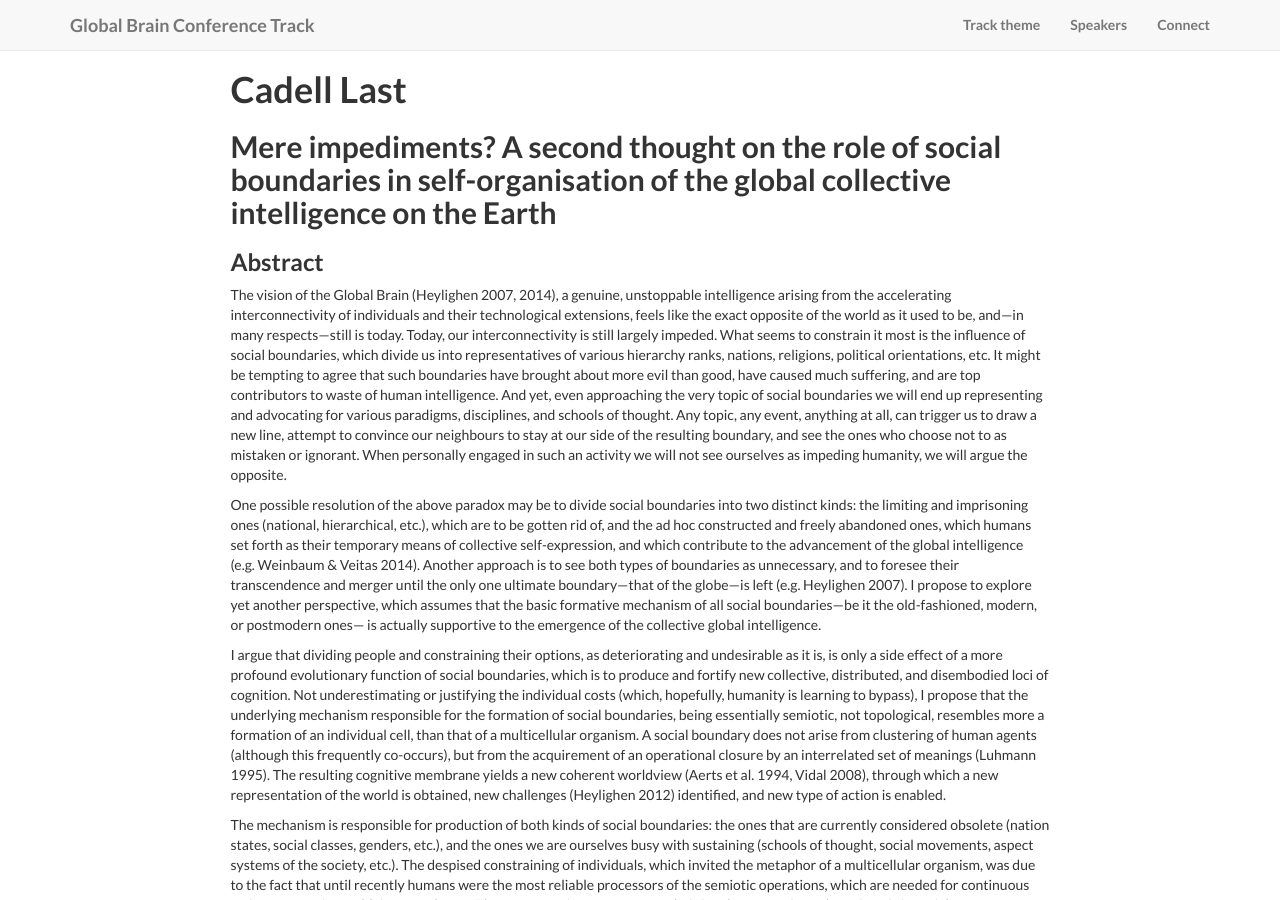
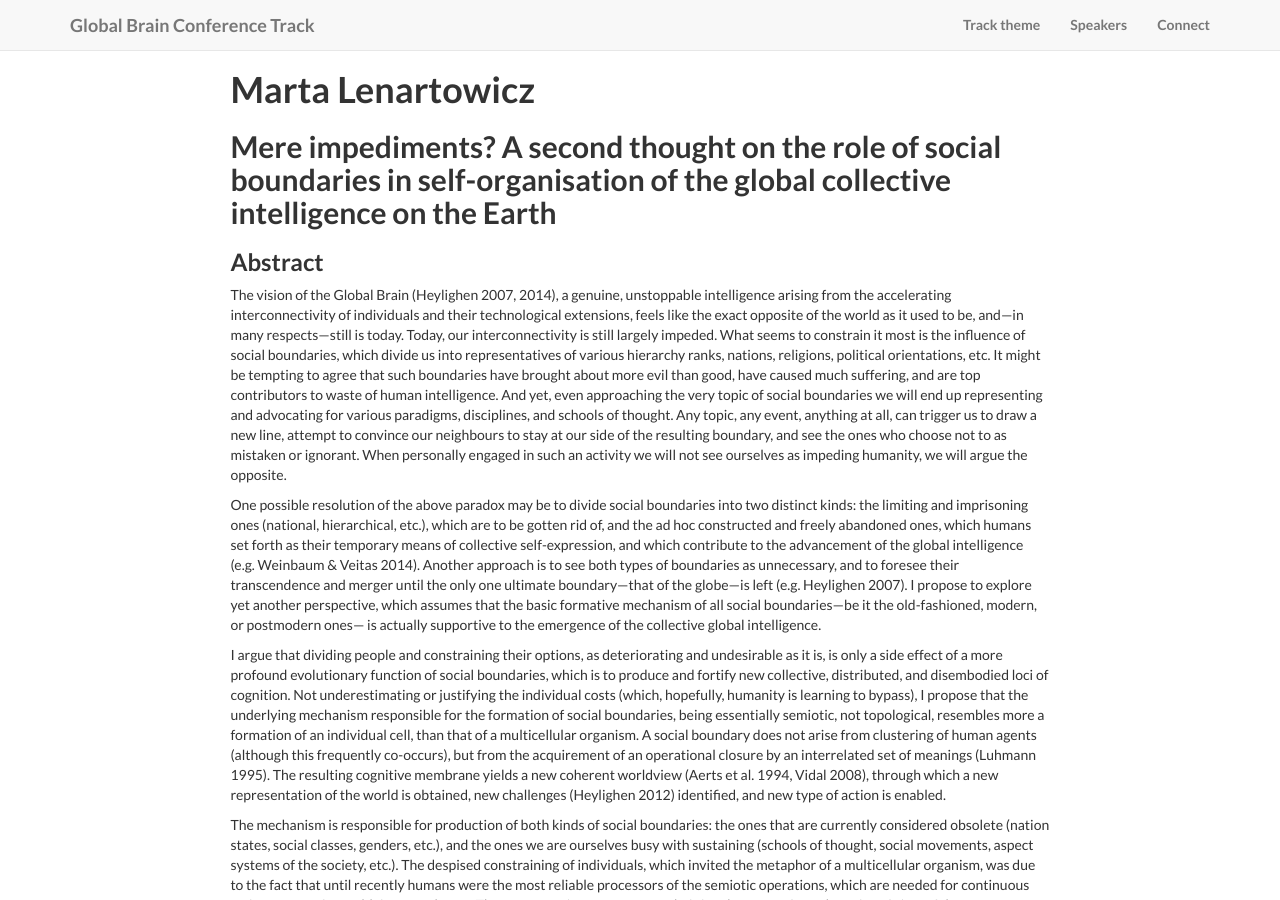
Before and after one commit to globalbraininstitute/vienna2015, a Jekyll site: the page built from speakers/lenartowicz.markdown, in a window 1280 px wide and 900 px high. Built offline with Jekyll 4.4.1, drawn with Linux system fonts in a browser that asks for light colours; nearby versions of some CDN libraries; library files that are not in the unit come from our copies; comment, search, counter and statistics services are not loaded.

Commit message:
marta correct error

```diff
--- a/speakers/lenartowicz.markdown
+++ b/speakers/lenartowicz.markdown
@@ -1,9 +1,9 @@
 ---
-title: Cadell Last
+title: Marta Lenartowicz
 layout: page
 speaker: true
 categories: [speaker]
-date: 2015-04-16
+date: 2015-04-17
 comments: true
 
 ---
```
